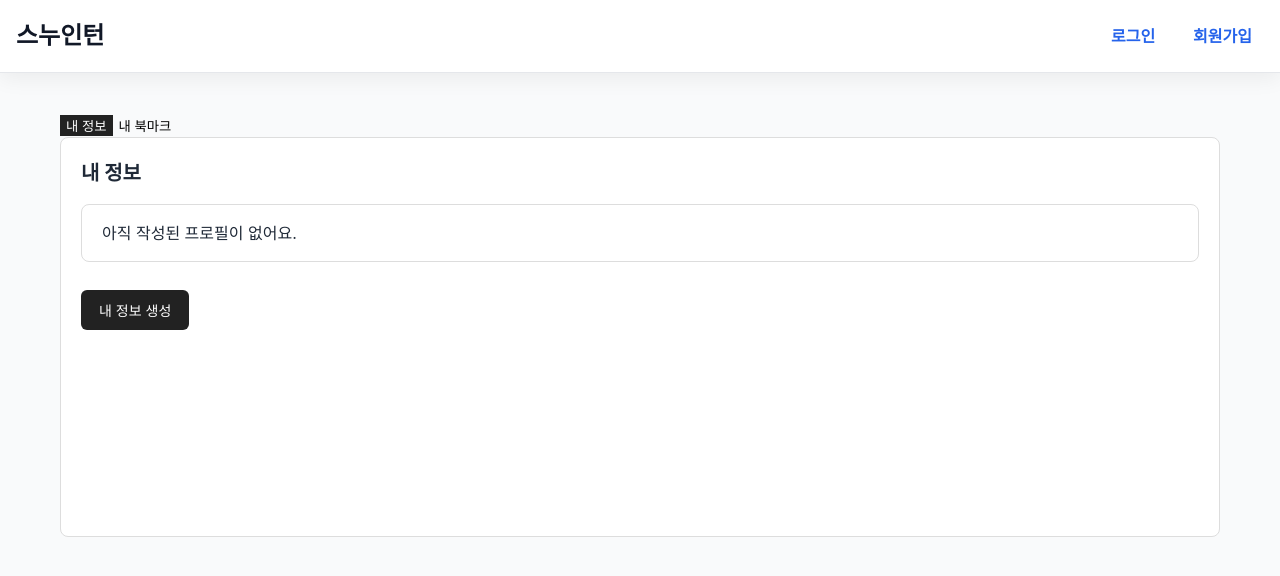
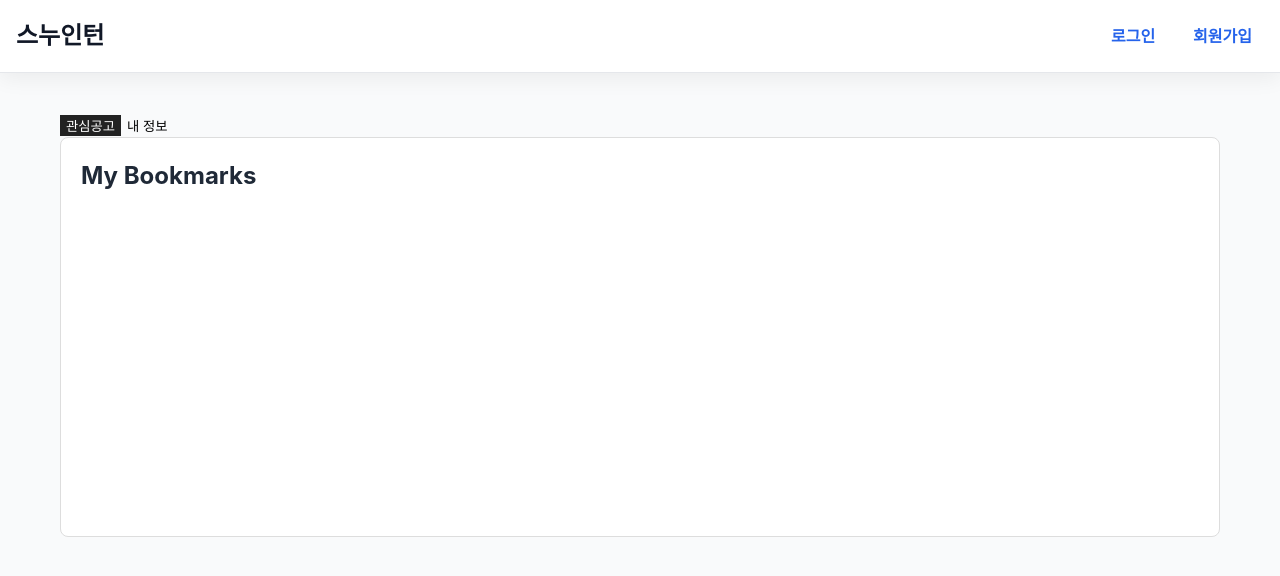
Before and after one commit to haram831/week5_waffle-snuIntern, a React (Vite) app: page /mypage in a window 1280 px wide. Shown: the top 576 px of the page. Built offline with nearby package versions, Linux system fonts and the light colour scheme; a web font is replaced by a local one.

Commit message:
Update MyPage.tsx

```diff
--- a/src/routes/MyPage.tsx
+++ b/src/routes/MyPage.tsx
@@ -1,30 +1,49 @@
-import { useState } from 'react';
+import { useEffect, useState } from 'react';
+import { useSearchParams } from 'react-router-dom';
 import MyBookMarks from '../components/MyPage/MyBookMarks';
 import MyInfo from '../components/MyPage/MyInfo';
 import styles from './MyPage.module.css';
 
+type Tab = 'bookmark' | 'info';
+
 const MyPage = () => {
-  const [currentTab, setCurrentTab] = useState<'info' | 'bookmarks'>('info');
+  const [currentTab, setCurrentTab] = useState<Tab>('bookmark');
+  const [searchParams] = useSearchParams();
+
+  useEffect(() => {
+    const tab = searchParams.get('tab');
+    if (tab === 'info') {
+      setCurrentTab('info');
+    } else {
+      setCurrentTab('bookmark');
+    }
+  }, [searchParams]);
 
   return (
     <div className={styles.wrapper}>
-      <div className={styles.sidebar}>
+      <div className={styles.header}>
         <button
-          className={currentTab === 'info' ? styles.active : ''}
+          type="button"
+          className={`${styles.tabButton} ${
+            currentTab === 'bookmark' ? styles.active : ''
+          }`}
+          onClick={() => setCurrentTab('bookmark')}
+        >
+          관심공고
+        </button>
+        <button
+          type="button"
+          className={`${styles.tabButton} ${
+            currentTab === 'info' ? styles.active : ''
+          }`}
           onClick={() => setCurrentTab('info')}
         >
           내 정보
         </button>
-        <button
-          className={currentTab === 'bookmarks' ? styles.active : ''}
-          onClick={() => setCurrentTab('bookmarks')}
-        >
-          내 북마크
-        </button>
       </div>
 
       <div className={styles.content}>
-        {currentTab === 'info' ? <MyInfo /> : <MyBookMarks />}
+        {currentTab === 'bookmark' ? <MyBookMarks /> : <MyInfo />}
       </div>
     </div>
   );
```
